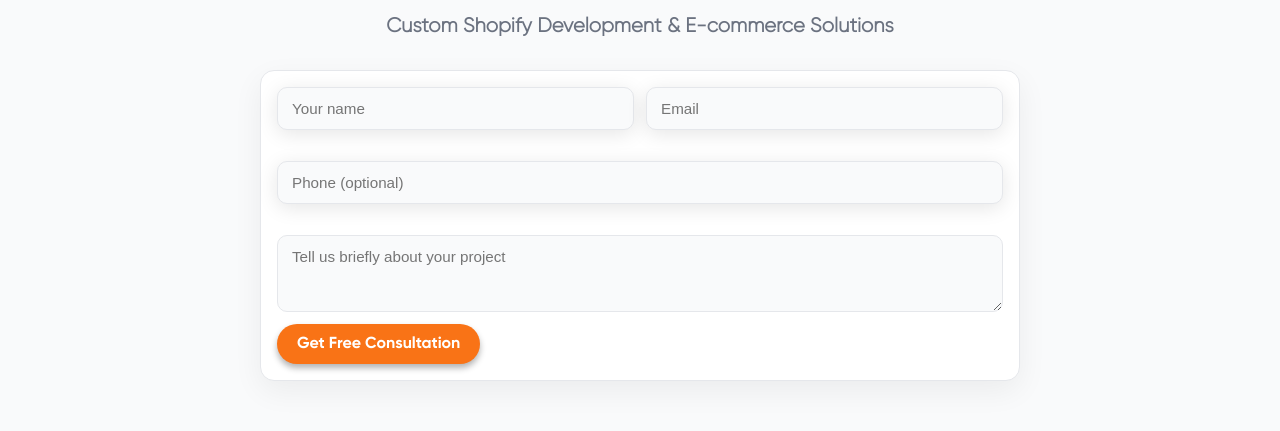
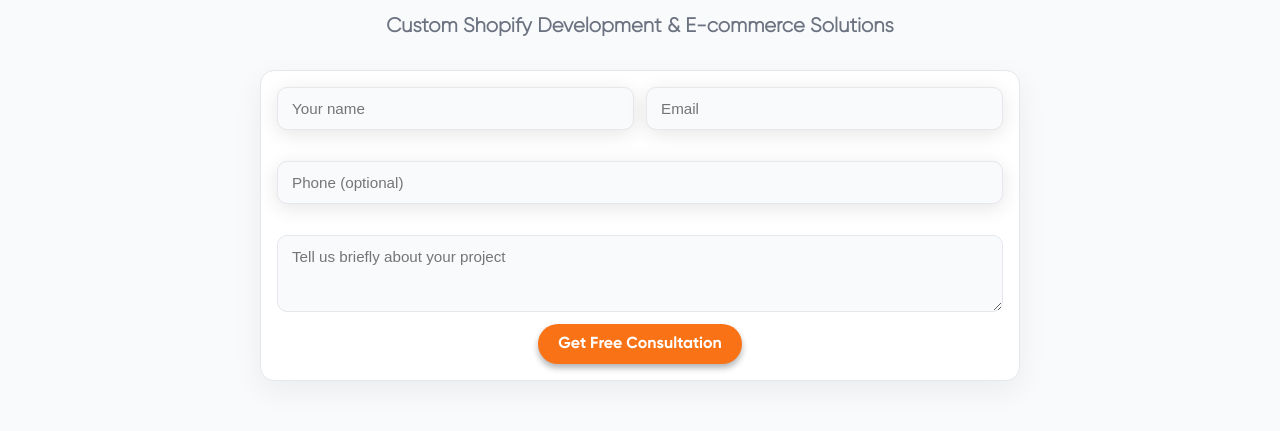
Before and after one commit to itsPks99/ddc_testing, a React (Vite) app: page /us-landing-page in a window 1280 px wide. Shown: the part 247-678 px from the top of the page. Built offline with nearby package versions, Linux system fonts and the light colour scheme; a web font is replaced by a local one.

Commit message:
aigment fix

```diff
--- a/src/pages/UsAddLandingpage/usLandingPage.css
+++ b/src/pages/UsAddLandingpage/usLandingPage.css
@@ -284,7 +284,7 @@
   padding: 16px;
   margin: 0 auto 16px auto;
   max-width: 760px;
-  text-align: left;
+  text-align: center;
 }
 
 .hero-form-row {
@@ -318,7 +318,7 @@
 }
 
 .hero-form-actions {
-  display: flex;
+  /* display: flex; */
   align-items: center;
   gap: 12px;
   flex-wrap: wrap;
```
